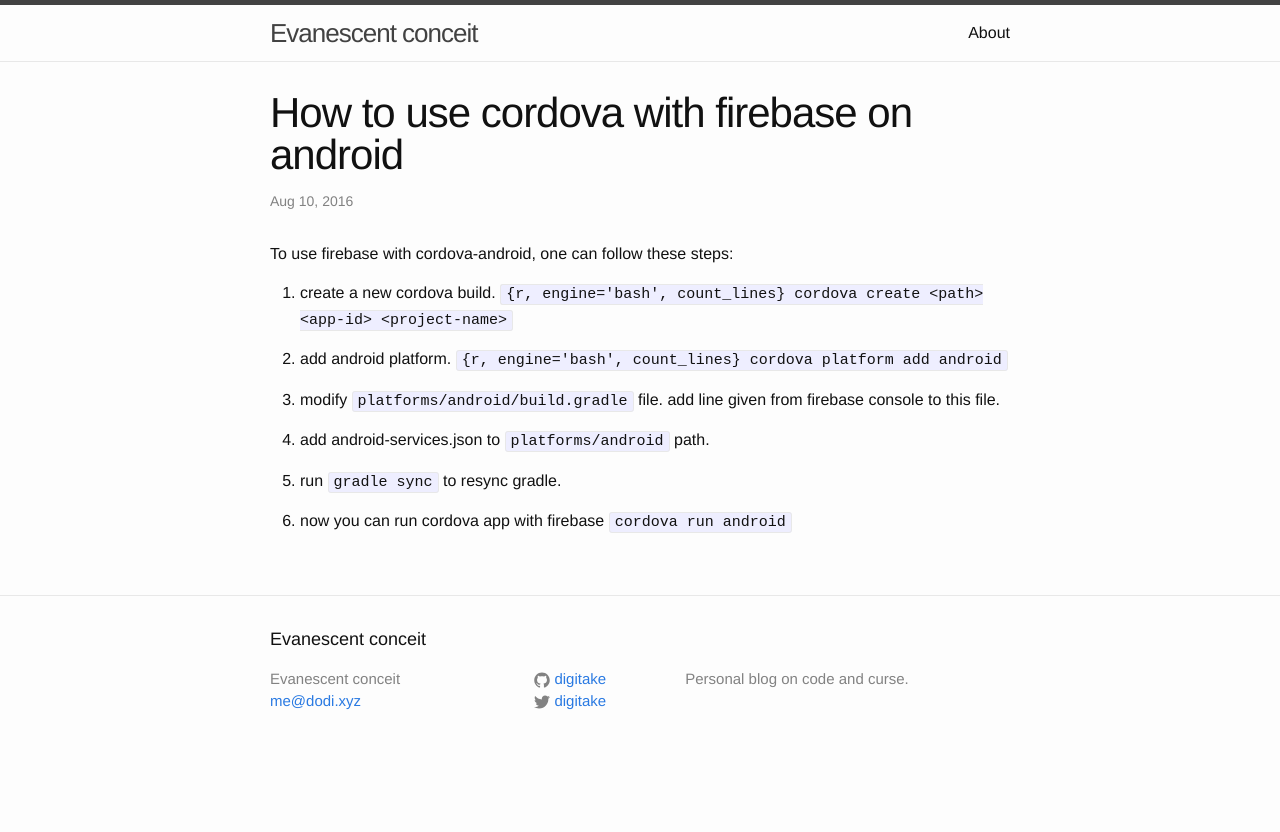
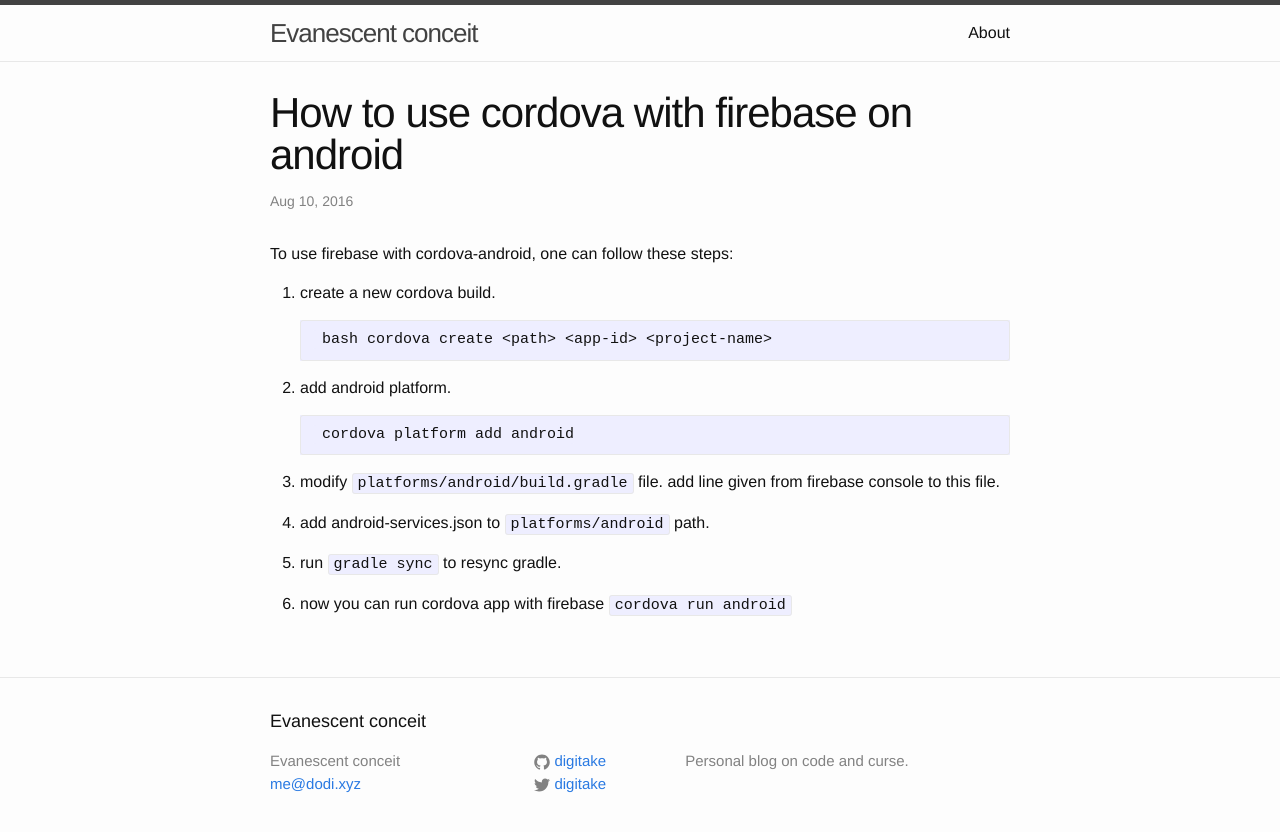
Before and after one commit to digitake/digitake.github.io, a Jekyll site: the page built from _posts/2016-08-10-Cordova-with-Firebase.markdown, in a window 1280 px wide. Shown: the top 832 px of the page. Built offline with Jekyll 4.4.1, drawn with Linux system fonts in a browser that asks for light colours.

Commit message:
Update syntax hilight.

````diff
--- a/_posts/2016-08-10-Cordova-with-Firebase.markdown
+++ b/_posts/2016-08-10-Cordova-with-Firebase.markdown
@@ -8,14 +8,12 @@
 To use firebase with cordova-android, one can follow these steps:
 
 1. create a new cordova build.
-```{r, engine='bash', count_lines}
-cordova create <path> <app-id> <project-name>
-```
+
+        bash cordova create <path> <app-id> <project-name>
 
 2. add android platform.
-```{r, engine='bash', count_lines}
-cordova platform add android
-```
+
+        cordova platform add android
 
 3. modify `platforms/android/build.gradle` file.
 add line given from firebase console to this file.
````
